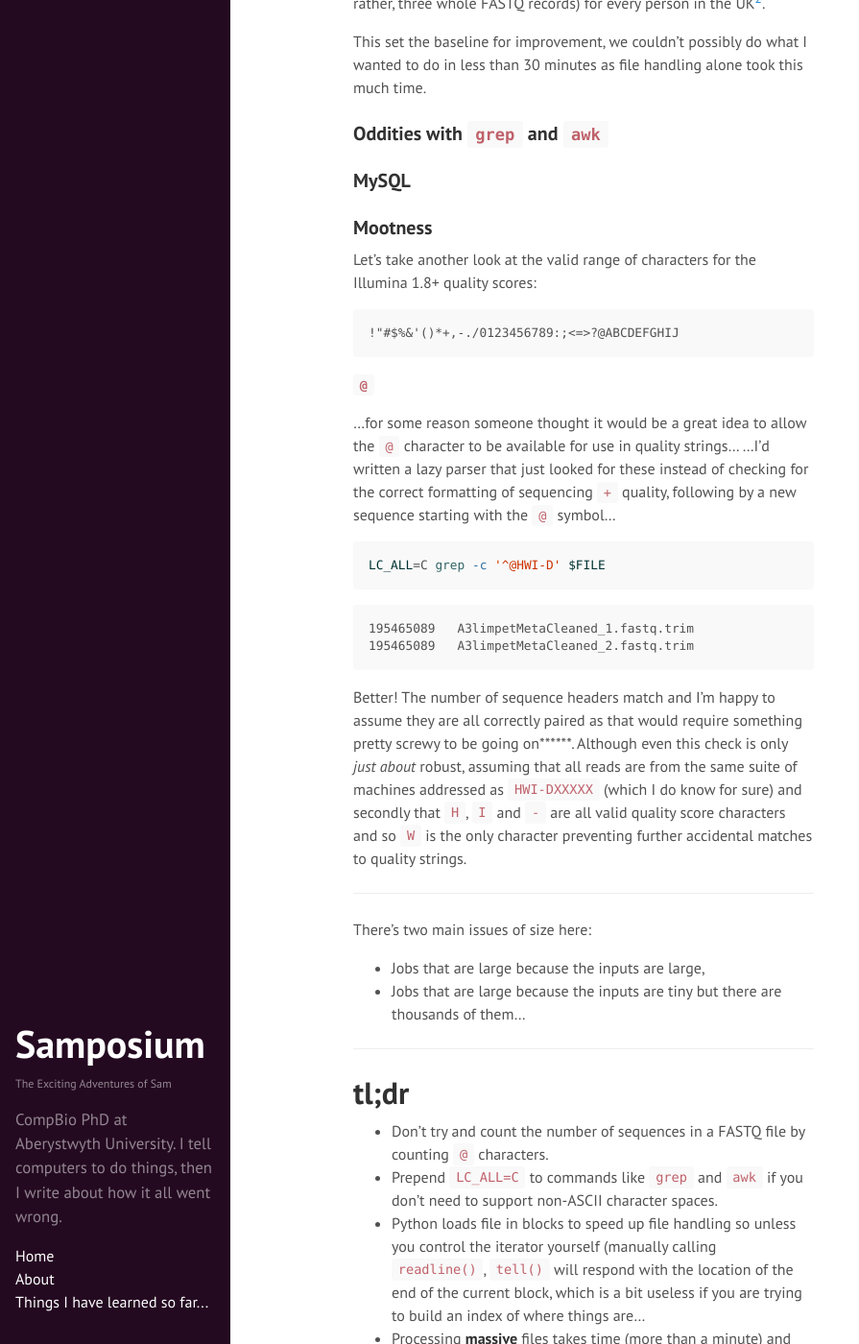
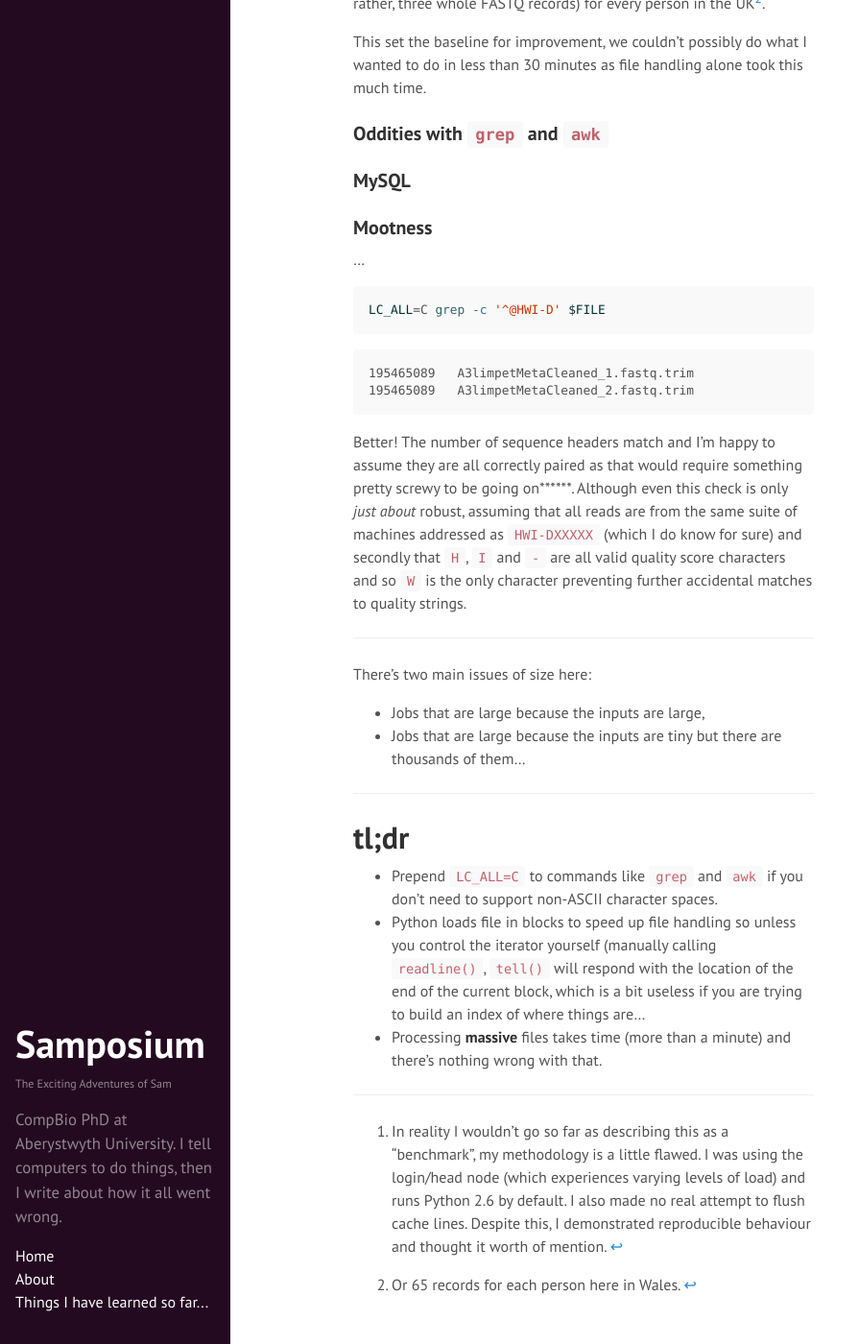
Before and after one commit to SamStudio8/samstudio8.github.io.off, a Jekyll site: the page built from _posts/2015-04-22-the-story-so-far-p2.md, in a window 1280 px wide and 1400 px high, scrolled down 1166 px. Shown: the whole window at 96% size, without its empty margins (0-895 px from the left). Built offline with Jekyll 4.4.1, drawn with Linux system fonts in a browser that asks for light colours; Markdown is read by kramdown in place of the engine named in the settings.

Commit message:
Update 2015-04-22-the-story-so-far-p2.md

````diff
--- a/_posts/2015-04-22-the-story-so-far-p2.md
+++ b/_posts/2015-04-22-the-story-so-far-p2.md
@@ -42,18 +42,7 @@ handling alone took this much time.
 ### MySQL
 
 ### Mootness
-
-Let's take another look at the valid range of characters for the Illumina 1.8+ quality scores:
-```
-!"#$%&'()*+,-./0123456789:;<=>?@ABCDEFGHIJ
-```
-**`@`**
-
-...for some reason someone thought it would be a great idea to allow the `@` character to
-be available for use in quality strings...
-...I'd written a lazy parser that just looked for these instead of checking for the correct
-formatting of sequencing `+` quality, following by a new sequence starting with the `@` symbol...
-
+...
 ```bash
 LC_ALL=C grep -c '^@HWI-D' $FILE
 ```
@@ -79,7 +68,6 @@ There's two main issues of size here:
 * * *
 
 # tl;dr
-* Don't try and count the number of sequences in a FASTQ file by counting `@` characters.
 * Prepend `LC_ALL=C` to commands like `grep` and `awk` if you don't need to support non-ASCII character spaces.
 * Python loads file in blocks to speed up file handling so unless you control the iterator yourself (manually calling `readline()`, `tell()` will respond with the location of the end of the current block, which is a bit useless if you are trying to build an index of where things are...
 * Processing **massive** files takes time (more than a minute) and there's nothing wrong with that.
````
